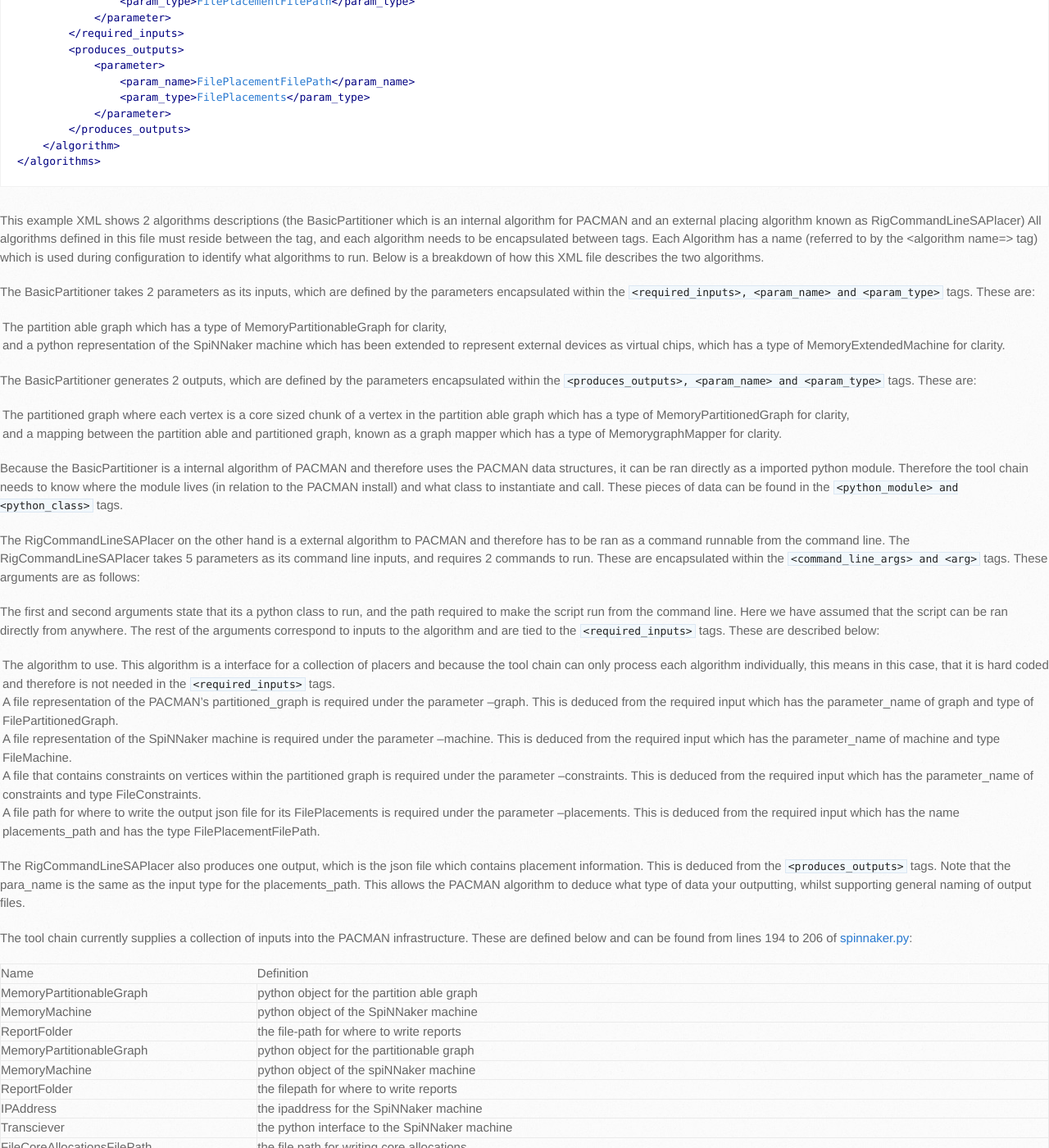
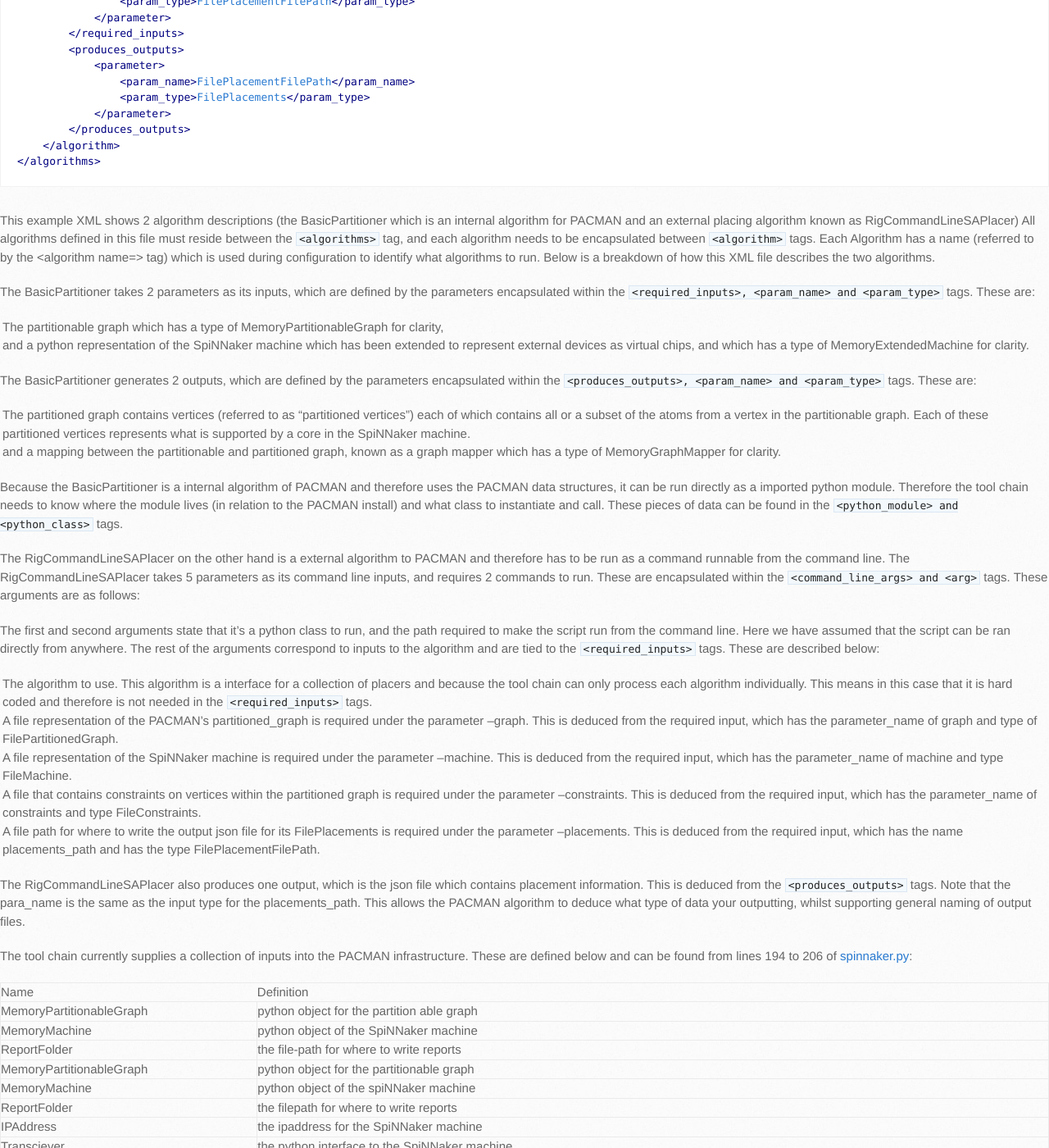
Before and after one commit to SpiNNakerManchester/SpiNNakerManchester.github.io, a Jekyll site: the page built from 2015.006.AnotherFineProductFromTheNonsenseFactory/MappingAlgorithms.md, in a window 1280 px wide and 1400 px high, scrolled down 2871 px. Shown: the whole window at 82% size. Built offline with Jekyll 4.4.1, drawn with Linux system fonts in a browser that asks for light colours; Markdown is read by kramdown in place of the engine named in the settings; some of the changed text lies outside the part shown.

Commit message:
changes to the pages as defined by simon and viv

````diff
--- a/2015.006.AnotherFineProductFromTheNonsenseFactory/MappingAlgorithms.md
+++ b/2015.006.AnotherFineProductFromTheNonsenseFactory/MappingAlgorithms.md
@@ -71,7 +71,7 @@
 
 As end users can add any arbitrary number of algorithms to the PACMAN flow,
 this means there is no longer a predefined logic flow between algorithms.
-To rectify this, there is a block of code located in https://github.com/SpiNNakerManchester/PACMAN/blob/mapping_work_flow/pacman/operations/pacman_algorithm_executor.py which takes a description of the inputs, outputs, and executable parameters of the algorithms which it has been instructed to use and deduces the logical order of algorithms.
+To rectify this, there is a block of code located in https://github.com/SpiNNakerManchester/PACMAN/blob/mapping_work_flow/pacman/operations/pacman_algorithm_executor.py which takes a description of the inputs, outputs, and executable parameters of the algorithms available to it and a list of algorithms which it needs to execute and deduces the logical order of algorithms.
 
 Any new algorithm needs to have a XML file which states how to execute the algorithm, its inputs and outputs. Below is an example XML file:
 
@@ -139,29 +139,29 @@
 </algorithms>
 ```
 
-This example XML shows 2 algorithms descriptions (the BasicPartitioner which is an internal algorithm for PACMAN and an external placing algorithm known as RigCommandLineSAPlacer) All algorithms defined in this file must reside between the <algorithms> tag, and each algorithm needs to be encapsulated between <algorithm> tags. Each Algorithm has a name (referred to by the <algorithm name=> tag) which is used during configuration to identify what algorithms to run. Below is a breakdown of how this XML file describes the two algorithms.
+This example XML shows 2 algorithm descriptions (the BasicPartitioner which is an internal algorithm for PACMAN and an external placing algorithm known as RigCommandLineSAPlacer) All algorithms defined in this file must reside between the ```<algorithms>``` tag, and each algorithm needs to be encapsulated between ```<algorithm>``` tags. Each Algorithm has a name (referred to by the <algorithm name=> tag) which is used during configuration to identify what algorithms to run. Below is a breakdown of how this XML file describes the two algorithms.
 
 The BasicPartitioner takes 2 parameters as its inputs, which are defined by the parameters encapsulated within the ```<required_inputs>, <param_name> and <param_type>``` tags. These are:
 
-1. The partition able graph which has a type of MemoryPartitionableGraph for clarity,
-1. and a python representation of the SpiNNaker machine which has been extended to represent external devices as virtual chips, which has a type of MemoryExtendedMachine for clarity.
+1. The partitionable graph which has a type of MemoryPartitionableGraph for clarity,
+1. and a python representation of the SpiNNaker machine which has been extended to represent external devices as virtual chips, and which has a type of MemoryExtendedMachine for clarity.
 
 The BasicPartitioner generates 2 outputs, which are defined by the parameters encapsulated within the ```<produces_outputs>, <param_name> and <param_type>``` tags. These are:
 
-1. The partitioned graph where each vertex is a core sized chunk of a  vertex in the partition able graph which has a type of MemoryPartitionedGraph for clarity,
-1. and a mapping between the partition able and partitioned graph, known as a graph mapper which has a type of MemorygraphMapper for clarity.
+1. The partitioned graph contains vertices (referred to as "partitioned vertices") each of which contains all or a subset of the atoms from a vertex in the partitionable graph. Each of these partitioned vertices represents what is supported by a core in the SpiNNaker machine.
+1. and a mapping between the partitionable and partitioned graph, known as a graph mapper which has a type of MemoryGraphMapper for clarity.
 
-Because the BasicPartitioner is a internal algorithm of PACMAN and therefore uses the PACMAN data structures, it can be ran directly as a imported python module. Therefore the tool chain needs to know where the module lives (in relation to the PACMAN install) and what class to instantiate and call. These pieces of data can be found in the ```<python_module> and <python_class>``` tags.
+Because the BasicPartitioner is a internal algorithm of PACMAN and therefore uses the PACMAN data structures, it can be run directly as a imported python module. Therefore the tool chain needs to know where the module lives (in relation to the PACMAN install) and what class to instantiate and call. These pieces of data can be found in the ```<python_module> and <python_class>``` tags.
 
-The RigCommandLineSAPlacer on the other hand is a external algorithm to PACMAN and therefore has to be ran as a command runnable from the command line. The RigCommandLineSAPlacer takes 5 parameters as its command line inputs, and requires 2 commands to run. These are encapsulated within the ```<command_line_args> and <arg> ``` tags. These arguments are as follows:
+The RigCommandLineSAPlacer on the other hand is a external algorithm to PACMAN and therefore has to be run as a command runnable from the command line. The RigCommandLineSAPlacer takes 5 parameters as its command line inputs, and requires 2 commands to run. These are encapsulated within the ```<command_line_args> and <arg> ``` tags. These arguments are as follows:
 
-The first and second arguments state that its a python class to run, and the path required to make the script run from the command line. Here we have assumed that the script can be ran directly from anywhere. The rest of the arguments correspond to inputs to the algorithm and are tied to the ```<required_inputs>``` tags. These are described below:
+The first and second arguments state that it's a python class to run, and the path required to make the script run from the command line. Here we have assumed that the script can be ran directly from anywhere. The rest of the arguments correspond to inputs to the algorithm and are tied to the ```<required_inputs>``` tags. These are described below:
 
-1. The algorithm to use. This algorithm is a interface for a collection of placers and because the tool chain can only process each algorithm individually, this means in this case, that it is hard coded and therefore is not needed in the ```<required_inputs>``` tags.
-1. A file representation of the PACMAN's partitioned_graph is required under the parameter --graph. This is deduced from the required input which has the parameter_name of graph and type of FilePartitionedGraph.
-1. A file representation of the SpiNNaker machine is required under the parameter --machine. This is deduced from the required input which has the parameter_name of machine and type FileMachine.
-1. A file that contains constraints on vertices within the partitioned graph is required under the parameter --constraints. This is deduced from the required input which has the parameter_name of constraints and type FileConstraints.
-1. A file path for where to write the output json file for its FilePlacements is required under the parameter --placements. This is deduced from the required input which has the name placements_path and has the type FilePlacementFilePath.
+1. The algorithm to use. This algorithm is a interface for a collection of placers and because the tool chain can only process each algorithm individually. This means in this case that it is hard coded and therefore is not needed in the ```<required_inputs>``` tags.
+1. A file representation of the PACMAN's partitioned_graph is required under the parameter --graph. This is deduced from the required input, which has the parameter_name of graph and type of FilePartitionedGraph.
+1. A file representation of the SpiNNaker machine is required under the parameter --machine. This is deduced from the required input, which has the parameter_name of machine and type FileMachine.
+1. A file that contains constraints on vertices within the partitioned graph is required under the parameter --constraints. This is deduced from the required input, which has the parameter_name of constraints and type FileConstraints.
+1. A file path for where to write the output json file for its FilePlacements is required under the parameter --placements. This is deduced from the required input, which has the name placements_path and has the type FilePlacementFilePath.
 
 The RigCommandLineSAPlacer also produces one output, which is the json file which contains placement information. This is deduced from the ```<produces_outputs>``` tags. Note that the para_name is the same as the input type for the placements_path. This allows the PACMAN algorithm to deduce what type of data your outputting, whilst supporting general naming of output files.
 
````
